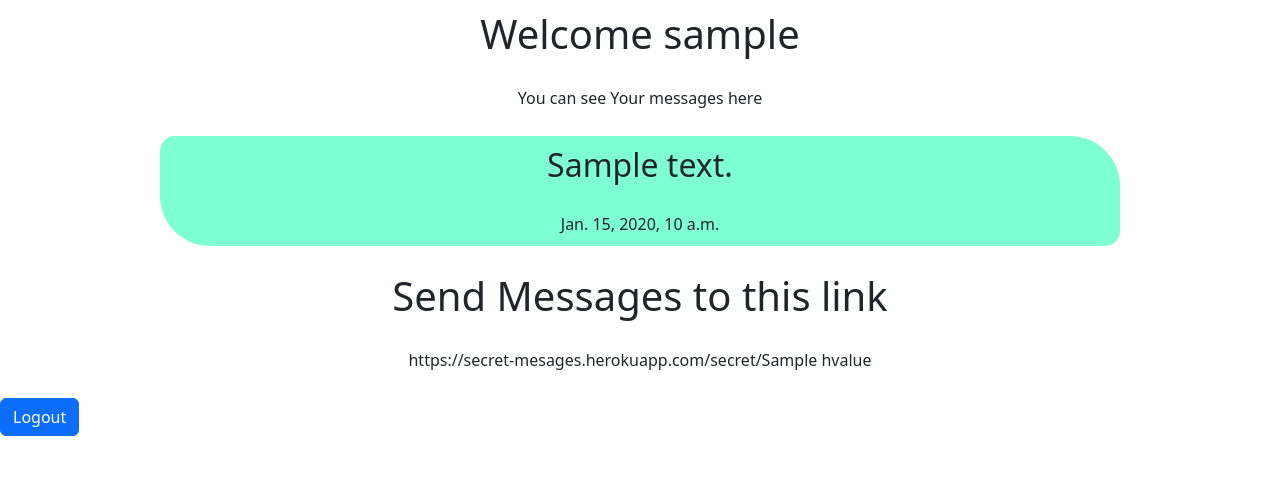
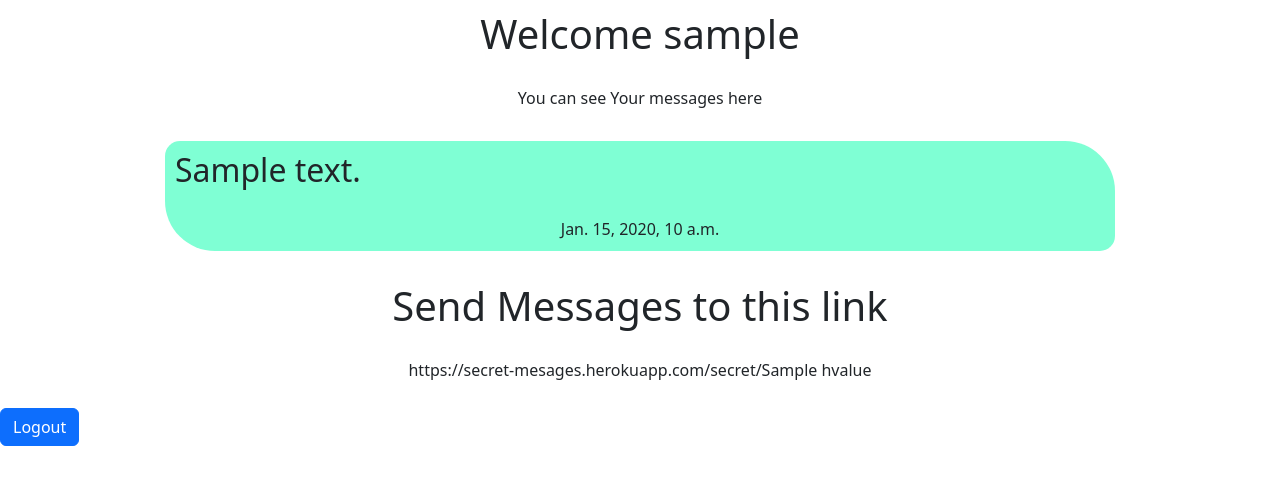
Before and after one commit to subhani-syed/Secret-Messages, a Django app: template templates/home.html in a window 1280 px wide. Shown: the top 485 px of the page. Run offline with Django 4.2, Linux system fonts and the light colour scheme; the template is opened without the code that fills it: most values are stand-ins (such as "Sample title", 1, 10 or a date in 2020).

Commit message:
Added Some CSS

```diff
--- a/static/styles.css
+++ b/static/styles.css
@@ -1,7 +1,5 @@
-body{
-    /* background-color:aqua !important; */
-}
-h1,h2,p{
+
+h1,h2,h4,p{
     padding: 10px;
     text-align: center;
 }
@@ -12,13 +10,18 @@ h1,h2,p{
     width: 75vw;
     padding: 5%;
     text-align: center;
-    background-color: aqua;
 }
 
 .messages-box{
     width: 75vw;
     margin-left: 12.5vw;
     text-align: center;
+    border-radius: 10px;
+    /* background-color: cornflowerblue; */
+    padding: 5px;
+}
+.msg-box>h2{
+    text-align: start;
 }
 .msg-box{
     /* border-radius: 15px 50px 30px;; */
@@ -33,3 +36,14 @@ h1,h2,p{
     justify-content: center;
     align-items: center;
 }
+.link-txt{
+    word-wrap: break-word;
+}
+.final-box{
+    width: 75vw;
+    margin-left: 12.5vw;
+    margin-bottom: 10px;
+    padding: 10px;
+    border-radius: 10px;
+    background-color: bisque;
+}
```
